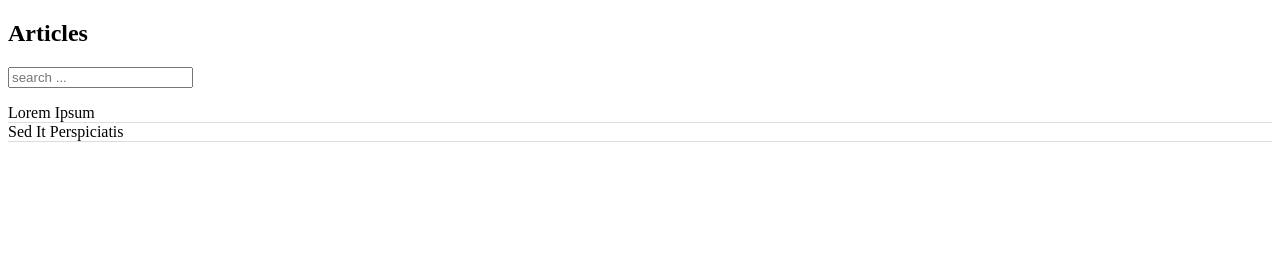
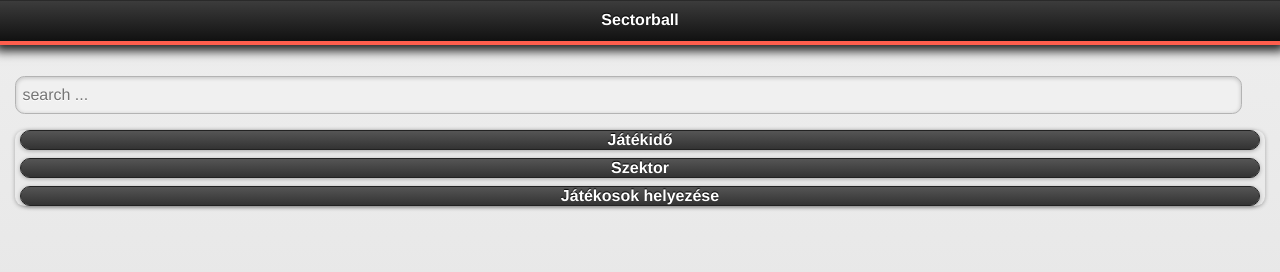
Before and after one commit to imehesz/BackboneStuff, a plain HTML site: page sectorball/index.html in a window 1280 px wide. Drawn offline with Linux system fonts and the light colour scheme.

Commit message:
started styling, added some sector ball rules

```diff
--- a/sectorball/css/style.css
+++ b/sectorball/css/style.css
@@ -1,11 +1,27 @@
-ul{
-    margin:0;
-    padding:0;
+/*
+Design by mRova Solutions
+http://www.mrova.com
+Released for free under a Creative Commons Attribution 2.5 License
+*/
+/*********** General ******************/
+#header{
+	border-bottom:4px solid #FF5E4D; /* Set to desired color of bar under header */
+	-webkit-box-shadow: 0px 1px 10px 5px #222;
+	-moz-box-shadow: 0px 1px 10px 5px #222;
+	box-shadow: 0px 1px 10px 5px #222;
+}
+.gallery { list-style: none; padding: 0; margin: 0; }
+.gallery:after { clear: both; content: "."; display: block; height: 0; visibility: hidden; }
+.gallery li { float: left; width: 33.33333333%; }
+.gallery li a { display: block; margin: 5px; border: 1px solid #3c3c3c; }
+.gallery li img { display: block; width: 100%; height: auto; }
+
+.copyright {
+text-align: center;
+font-size: 11px;
 }
 
-li{
-    border-bottom:1px solid #ddd;
-}
+/************ end of jquery mobile ********************/
 
 .article_body{
     display: none;
--- a/sectorball/index.html
+++ b/sectorball/index.html
@@ -1,25 +1,43 @@
 <!DOCTYPE html>
 <html xmlns="http://www.w3.org/1999/xhtml" xml:lang="en" lang="en" dir="ltr">
 <head>
+	<meta name="viewport" content="width=device-width, initial-scale=1.0, maximum-scale=1.0;" />
+	<meta name="apple-mobile-web-app-capable" content="yes" />
+
+    <link type="text/css" rel="stylesheet" media="all" href="css/jquery.mobile-1.0.min.css" />
+    <link type="text/css" rel="stylesheet" media="all" href="css/photoswipe.css" />
     <link type="text/css" rel="stylesheet" media="all" href="css/style.css" />
     <script type="text/javascript" src="js/jquery.js"></script>
 </head>
 <body>
-    <h2>Articles</h2>
+    <div data-role="page">
+        <div data-role="header" id="header">
+            <h1>Sectorball</h1>
+        </div>
+
+        <div data-role="content">
             <div id="articles">
-        <p><input type="text" id="search_article" placeholder="search ..."></p>
-        <ul id="article_list">
+                <p>
+                    <input type="text" id="search_article" placeholder="search ...">
+                </p>
+                <ul id="article_list" data-role="listview" data-inset="true" data-theme="a" class="ui-listview ui-listview-inset ui-corner-all ui-shadow">
                     <script type="text/template" id="article_template">
-                <li class="article">
-                    <div class="article_title"><%= obj.title %></div>
-                    <div class="article_body"><%= obj.content %></div>
+                        <li class="article" data-theme="a">
+                            <div class="article_title ui-btn ui-btn-icon-left ui-btn-corner-all ui-shadow ui-btn-up-a"><%= obj.title %></div>
+                            <div class="article_body ui-body ui-body-b"><%= obj.content %></div>
                         </li>
                     </script>
                 </ul>
             </div>
+        </div>
+    </div>
+
+    <script type="text/javascript" src="js/jquery.mobile-1.1.1.min.js"></script>
+    <!-- <script type="text/javascript" src="js/code.photoswipe.jquery-3.0.4.min.js"></script> -->
 
     <script type="text/javascript" src="js/underscore.js"></script>
     <script type="text/javascript" src="js/backbone.js"></script>
     <script type="text/javascript" src="js/app.js"></script>
+
 </body>
 </html>
--- a/sectorball/js/data/articles.json
+++ b/sectorball/js/data/articles.json
@@ -1,14 +1,20 @@
 [
     {
         "sortid": 0,
-        "title": "Lorem Ipsum",
+        "title": "Játékidő",
         "published": true,
-        "content": "Lorem ipsum dolor sit amet, consectetur adipisicing elit, sed do eiusmod tempor incididunt ut labore et dolore magna aliqua. Ut enim ad minim veniam, quis nostrud exercitation ullamco laboris nisi ut aliquip ex ea commodo consequat."
+        "content": "2-szer 13 perc"
     },
     {
         "sortid": 0,
-        "title": "Sed It Perspiciatis",
+        "title": "Szektor",
         "published": true,
-        "content": "Sed ut perspiciatis unde omnis iste natus error sit voluptatem accusantium doloremque laudantium, totam rem aperiam, eaque ipsa quae ab illo inventore veritatis et quasi architecto beatae vitae dicta sunt explicabo."
+        "content": "<strong>Szektor:</strong> egy adott távolság a játékosok körül. Szektormérővel mérjük."
+    },
+    {
+        "sortid": 0,
+        "title": "Játékosok helyezése",
+        "published": true,
+        "content": "<ul><li>kezdéskor és gól után a saját térfélen tetszőlegesen helyezhetők el</li><li>az egész pályán helyezhetők, ha támadó térfélen lévő labda került az alapvonalon túlra (kirúgás)</li><li>egyéb esetben a játékosok nem helyezhetők</li><li>pontrúgások esetén kézzel bármely saját játékost el lehet venni és azzal a rúgást elvégezni</li></ul>"
     }
 ]
```
Lines whose indentation alone changed are shown as unchanged.
